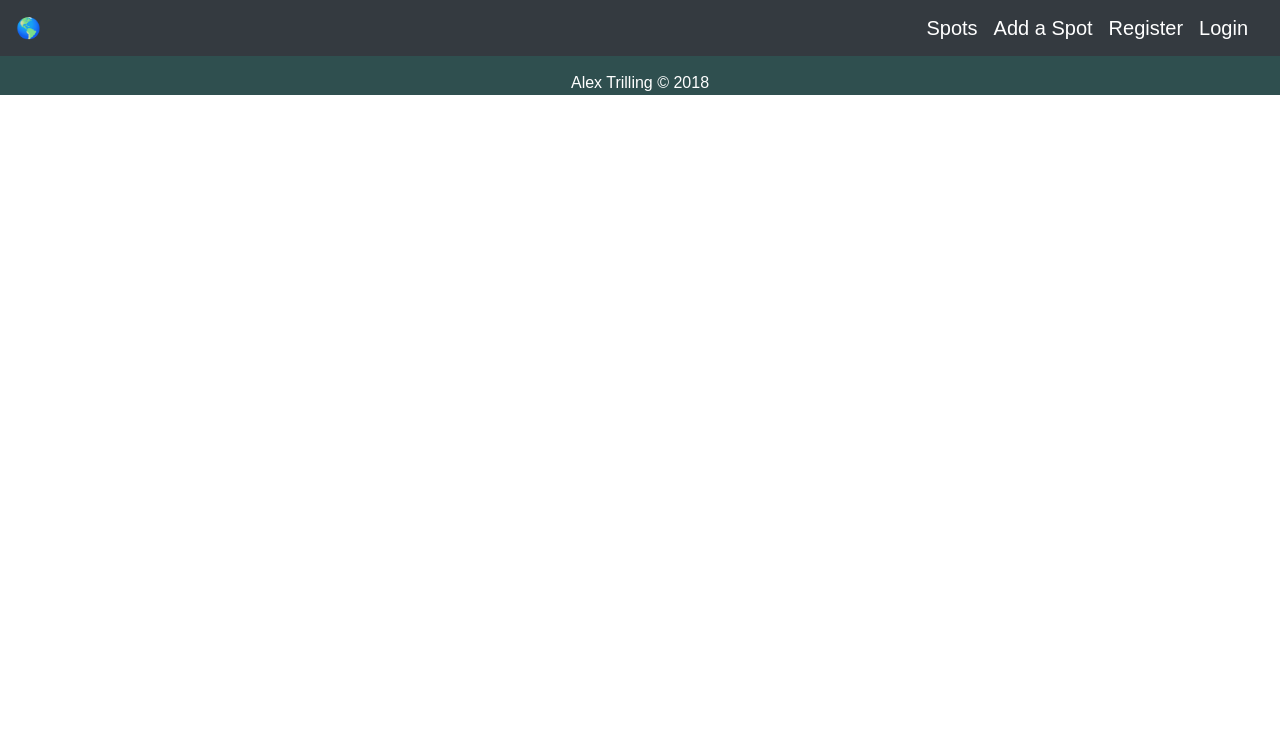
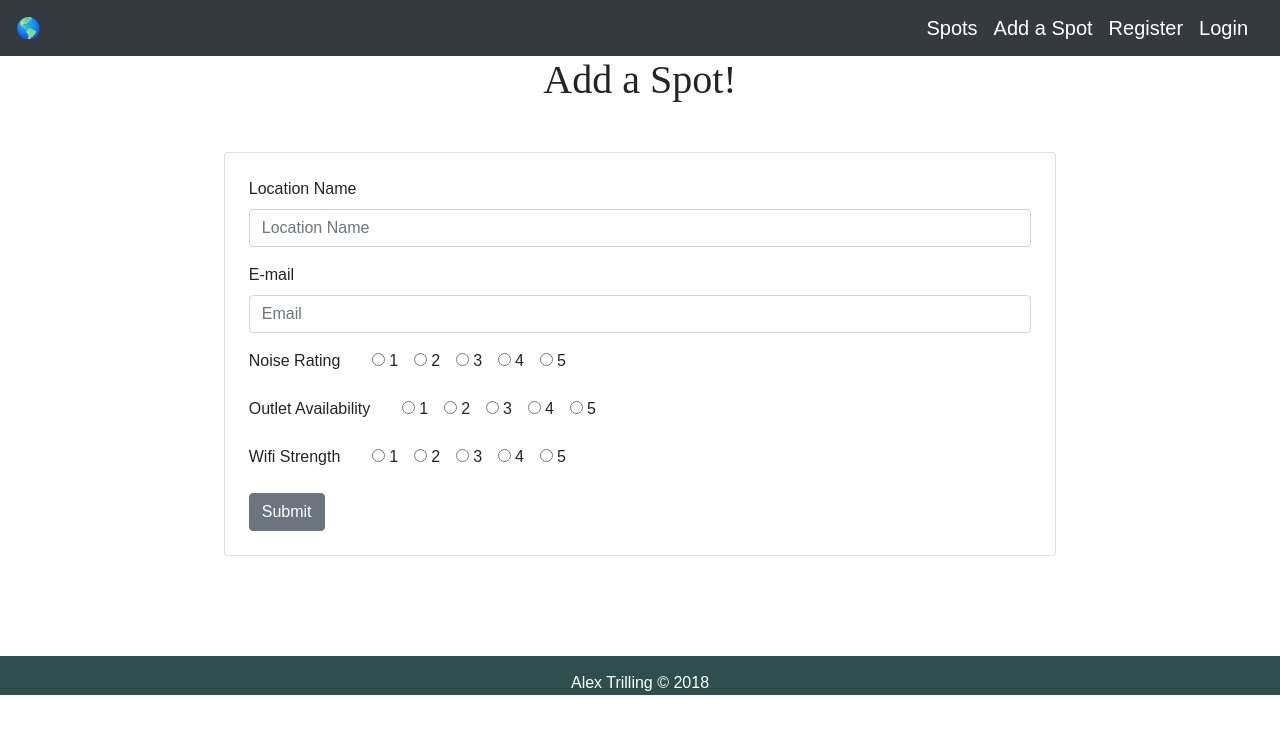
Before and after one commit to Atrill90/Study-Spot, a React (Create React App) app in the folder client/: page /AddSpot in a window 1280 px wide. Shown: the top 734 px of the page. Built offline with nearby package versions, Linux system fonts and the light colour scheme.

Commit message:
add spot form underway

```diff
--- a/client/src/App.js
+++ b/client/src/App.js
@@ -3,6 +3,7 @@ import "./App.css";
 import { BrowserRouter as Router, Route, Switch } from "react-router-dom";
 import Registration from "./pages/Registration";
 import Landing from "./pages/Landing";
+import AddSpot from "./pages/AddSpot";
 import Navbar from "../src/components/Navbar";
 import Footer from "../src/components/Footer";
 import Login from "./pages/Login"
@@ -15,7 +16,7 @@ const App = () => (
                 <Route exact path="/" component={Landing} />
                 <Route exact path="/Register" component={Registration} />
             <Route exact path="/Login" component={Login} />
-            {/* <Route exact path="/Home" component={Home} />  */}
+            <Route exact path="/AddSpot" component={AddSpot} />
             {/* <Route component={NoMatch} /> */}
             </Switch>
           <Footer/>
--- a/client/src/components/Users/AddSpotForm/AddSpotForm.js
+++ b/client/src/components/Users/AddSpotForm/AddSpotForm.js
@@ -13,9 +13,34 @@ const AddSpotForm = props => (
         <label className="mr-3" htmlFor="email">E-mail</label>
           <input  className="form-control" placeholder = "Email" type="email" id="email" name="email"/>
      </div>
+     <div className = "input form-group">
+        <label className="mr-3" htmlFor="email">Noise Rating</label>
+          <input  className="noiseR mr-1 ml-3" type="radio"  name="noiseRating" value ="1"/>1
+          <input  className="noiseR mr-1 ml-3" type="radio"  name="noiseRating" value ="2"/>2
+          <input  className="noiseR mr-1 ml-3" type="radio"  name="noiseRating" value ="3"/>3
+          <input  className="noiseR mr-1 ml-3" type="radio"  name="noiseRating" value ="4"/>4
+          <input  className="noiseR mr-1 ml-3" type="radio"  name="noiseRating" value ="5"/>5
+     </div>
+     <div className = "input form-group">
+        <label className="mr-3" htmlFor="email">Outlet Availability</label>
+          <input  className="outletR mr-1 ml-3" type="radio"  name="outletRating" value ="1"/>1
+          <input  className="outletR mr-1 ml-3" type="radio"  name="outletRating" value ="2"/>2
+          <input  className="outletR mr-1 ml-3" type="radio"  name="outletRating" value ="3"/>3
+          <input  className="outletR mr-1 ml-3" type="radio"  name="outletRating" value ="4"/>4
+          <input  className="outletR mr-1 ml-3" type="radio"  name="outletRating" value ="5"/>5
+     </div>
+     <div className = "input form-group">
+        <label className="mr-3" htmlFor="email">Wifi Strength</label>
+          <input  className="wifiR mr-1 ml-3" type="radio"  name="wifiRating" value ="1"/>1
+          <input  className="wifiR mr-1 ml-3" type="radio"  name="wifiRating" value ="2"/>2
+          <input  className="wifiR mr-1 ml-3" type="radio"  name="wifiRating" value ="3"/>3
+          <input  className="wifiR mr-1 ml-3" type="radio"  name="wifiRating" value ="4"/>4
+          <input  className="wifiR mr-1 ml-3" type="radio"  name="wifiRating" value ="5"/>5
+     </div>
 
 
         <button type="submit" className="btn btn-secondary">Submit</button>
     </form>
 </div>
 )
+export default AddSpotForm;
--- a/client/src/components/Users/RegistrationForm/RegistrationForm.js
+++ b/client/src/components/Users/RegistrationForm/RegistrationForm.js
@@ -3,32 +3,32 @@ import "./RegistrationForm.css";
 
 const RegistrationForm = props => (
   <div className="card w-75 mt-5 mx-auto p-4">
-   <form  action="http://localhost:3000/auth/users" method = "POST">
+   <form  action="/auth/users" method = "POST">
       <div className = "input form-group">
         <label className="mr-3" htmlFor="email">E-mail</label>
-          <input  className="form-control" placeholder = "Email" type="email" id="email" name="email"/>
+          <input  onChange={props.handleChange} className="form-control" placeholder = "Email" type="email" id="email" name="email"/>
      </div>
 
       <div className = "input form-group">
         <label htmlFor="firstName">First Name</label>
-          <input  className="form-control" type="text" placeholder = "First Name" id="firstName" name="firstName"/>
+          <input onChange={props.handleChange} className="form-control" type="text" placeholder = "First Name" id="firstName" name="firstName"/>
      </div>
 
       <div className = "input form-group">
        <label htmlFor="lastName">Last Name</label>
-          <input  className="form-control" type="text" id="lastName" placeholder = "Last Name"name="lastName"/>
+          <input onChange={props.handleChange}  className="form-control" type="text" id="lastName" placeholder = "Last Name"name="lastName"/>
      </div>
 
       <div className = "input form-group">
        <label htmlFor="userName">Username</label>
-          <input  className="form-control" type="text" placeholder = "Username" id="userName" name="userName"/>
+          <input onChange={props.handleChange}  className="form-control" type="text" placeholder = "Username" id="userName" name="userName"/>
      </div>
 
     <div className = "input form-group">
       <label htmlFor="password">Password</label>
-          <input className="form-control" type="password" placeholder = "Password"  id="password" name="password"/>
+          <input onChange={props.handleChange} className="form-control" type="password" placeholder = "Password"  id="password" name="password"/>
           </div>
-          <button type="submit" className="btn btn-secondary">Submit</button>
+          <button onClick={props.formSubmission} type="submit" className="btn btn-secondary">Submit</button>
   </form>
   </div>
 )
--- a/client/src/pages/AddSpot/AddSpot.js
+++ b/client/src/pages/AddSpot/AddSpot.js
@@ -1,4 +1,71 @@
-import React from "react";
+import React, { Component } from "react";
 import { Col, Row, Container } from "../../components/Grid";
 import Jumbotron from "../../components/Jumbotron";
 import "./AddSpot.css";
+import AddSpotForm from "../../components/Users/AddSpotForm"
+import API from "../../utils/API"
+
+class AddSpot extends Component {
+    constructor (){
+    super()
+    this.state = {
+      email: "",
+      firstName: "",
+      lastName: "",
+      userName: "",
+      password: ""
+    };
+    this.handleChange= this.handleChange.bind(this);
+}
+
+
+
+handleChange = event => {
+    console.log(event.target.value);
+    console.log(event.target.name)
+    this.setState({[event.target.name]: [event.target.value]});
+    // console.log(this.state.edate);
+}
+
+formSubmission = event => {
+    event.preventDefault();
+    console.log("hello there");
+    this.setState({[event.target.name]: [event.target.value]});
+    console.log(this.state.email, this.state.firstName, this.state.lastName, this.state.userName, this.state.password);
+    this.userCreate();
+}
+
+spotCreate = () => {
+    console.log("new user's data goes here!");
+    let email  = this.state.email;
+    let firstName = this.state.firstName;
+    let lastName = this.state.lastName;
+    let userName = this.state.userName;
+    let password = this.state.password;
+    let body = {email: email, firstName: firstName, lastName: lastName, password: password}
+    console.log(body);
+    API.saveSpot(body).then(res =>{
+        console.log(res);
+        console.log(`Hello`);
+    }
+
+    ).catch(err =>{
+        console.log(err);
+        console.log(`errors anyone?`);
+    })
+}
+render() {
+    return (
+      <div>
+          <Container>
+              <h1 className= "text-center"> Add a Spot! </h1>
+       <AddSpotForm
+       formSubmission = {this.formSubmission}
+       handleChange = {this.handleChange}
+       />
+       </Container>
+        </div>
+    );
+}
+}
+export default AddSpot;
```
Also changed, not shown: 2 other files (tests, documents, lock files or other folders).
